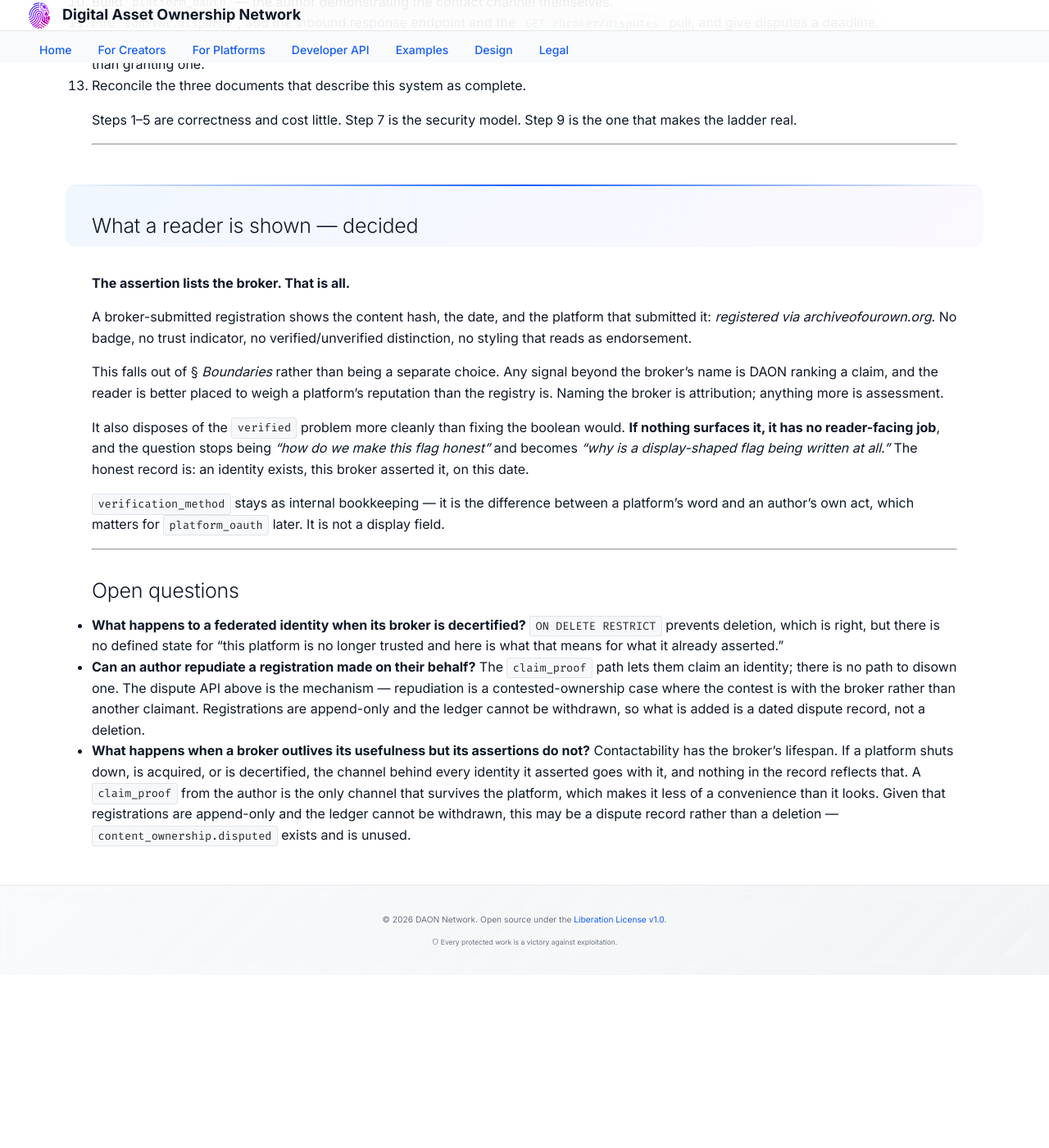
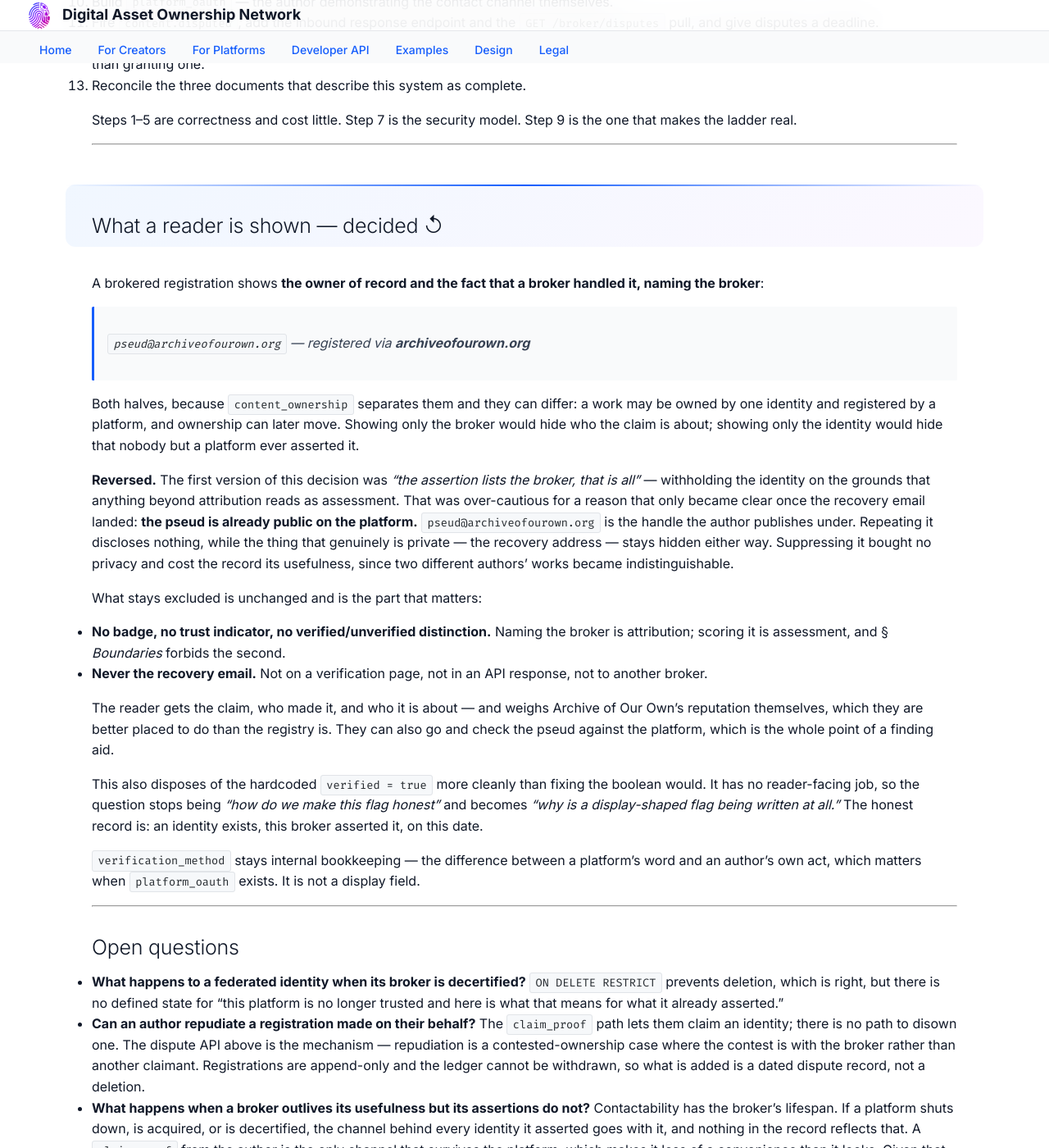
Before and after one commit to daon-network/daon, a Jekyll site: the page built from docs/design/brokerage.md, in a window 1280 px wide and 1400 px high, scrolled down 8411 px. Shown: the whole window at 82% size. Built offline with Jekyll 4.4.1, drawn with Linux system fonts in a browser that asks for light colours; before the commit the page ends 9600 px from its top, so only the background shows below that.

Commit message:
docs(design): show the owner of record and the broker, not just the broker
Reverses the earlier 'the assertion lists the broker, that is all'. A brokered
registration shows both -- pseud@archiveofourown.org, registered via
archiveofourown.org.

Both halves, because content_ownership separates them and they can differ: a
work may be owned by one identity and registered by a platform, and ownership
can move later. Showing only the broker hides who the claim is about; showing
only the identity hides that nobody but a platform ever asserted it.

The first version was over-cautious for a reason that only became clear once
the recovery email landed. The pseud is already public on the platform -- it is
the handle the author publishes under -- so repeating it discloses nothing,
while the thing that genuinely is private stays hidden either way. Suppressing
it bought no privacy and cost the record its usefulness, since two different
authors' works became indistinguishable.

What stays excluded is unchanged and is the part that matters: no badge, no
trust indicator, no verified/unverified distinction, and never the recovery
address. Naming the broker is attribution; scoring it is assessment.

Co-Authored-By: Claude Opus 5 (1M context) <noreply@anthropic.com>
Claude-Session: https://claude.ai/code/session_011uqYbCkw9KSJ4nagUmAC9M

```diff
--- a/docs/design/brokerage.md
+++ b/docs/design/brokerage.md
@@ -407,25 +407,44 @@ the ladder real.
 
 ---
 
-## What a reader is shown — decided
+## What a reader is shown — decided ↺
 
-**The assertion lists the broker. That is all.**
+A brokered registration shows **the owner of record and the fact that a broker handled it, naming
+the broker**:
 
-A broker-submitted registration shows the content hash, the date, and the platform that submitted
-it: *registered via archiveofourown.org*. No badge, no trust indicator, no verified/unverified
-distinction, no styling that reads as endorsement.
+> `pseud@archiveofourown.org` — registered via **archiveofourown.org**
 
-This falls out of § *Boundaries* rather than being a separate choice. Any signal beyond the broker's
-name is DAON ranking a claim, and the reader is better placed to weigh a platform's reputation than
-the registry is. Naming the broker is attribution; anything more is assessment.
+Both halves, because `content_ownership` separates them and they can differ: a work may be owned by
+one identity and registered by a platform, and ownership can later move. Showing only the broker
+would hide who the claim is about; showing only the identity would hide that nobody but a platform
+ever asserted it.
 
-It also disposes of the `verified` problem more cleanly than fixing the boolean would. **If nothing
-surfaces it, it has no reader-facing job**, and the question stops being *"how do we make this flag
-honest"* and becomes *"why is a display-shaped flag being written at all."* The honest record is: an
-identity exists, this broker asserted it, on this date.
+**Reversed.** The first version of this decision was *"the assertion lists the broker, that is
+all"* — withholding the identity on the grounds that anything beyond attribution reads as
+assessment. That was over-cautious for a reason that only became clear once the recovery email
+landed: **the pseud is already public on the platform.** `pseud@archiveofourown.org` is the handle
+the author publishes under. Repeating it discloses nothing, while the thing that genuinely is
+private — the recovery address — stays hidden either way. Suppressing it bought no privacy and cost
+the record its usefulness, since two different authors' works became indistinguishable.
 
-`verification_method` stays as internal bookkeeping — it is the difference between a platform's word
-and an author's own act, which matters for `platform_oauth` later. It is not a display field.
+What stays excluded is unchanged and is the part that matters:
+
+- **No badge, no trust indicator, no verified/unverified distinction.** Naming the broker is
+  attribution; scoring it is assessment, and § *Boundaries* forbids the second.
+- **Never the recovery email.** Not on a verification page, not in an API response, not to another
+  broker.
+
+The reader gets the claim, who made it, and who it is about — and weighs Archive of Our Own's
+reputation themselves, which they are better placed to do than the registry is. They can also go and
+check the pseud against the platform, which is the whole point of a finding aid.
+
+This also disposes of the hardcoded `verified = true` more cleanly than fixing the boolean would. It
+has no reader-facing job, so the question stops being *"how do we make this flag honest"* and becomes
+*"why is a display-shaped flag being written at all."* The honest record is: an identity exists, this
+broker asserted it, on this date.
+
+`verification_method` stays internal bookkeeping — the difference between a platform's word and an
+author's own act, which matters when `platform_oauth` exists. It is not a display field.
 
 ---
 
```
